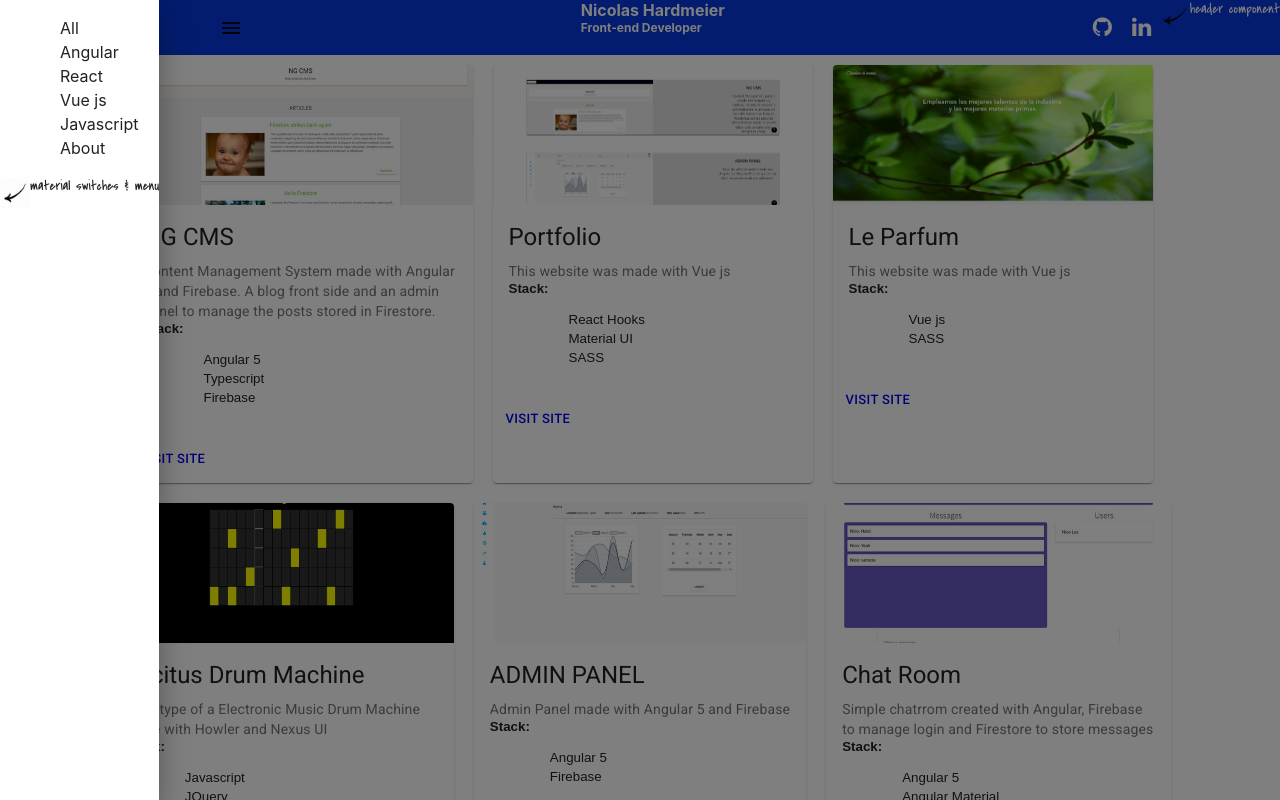
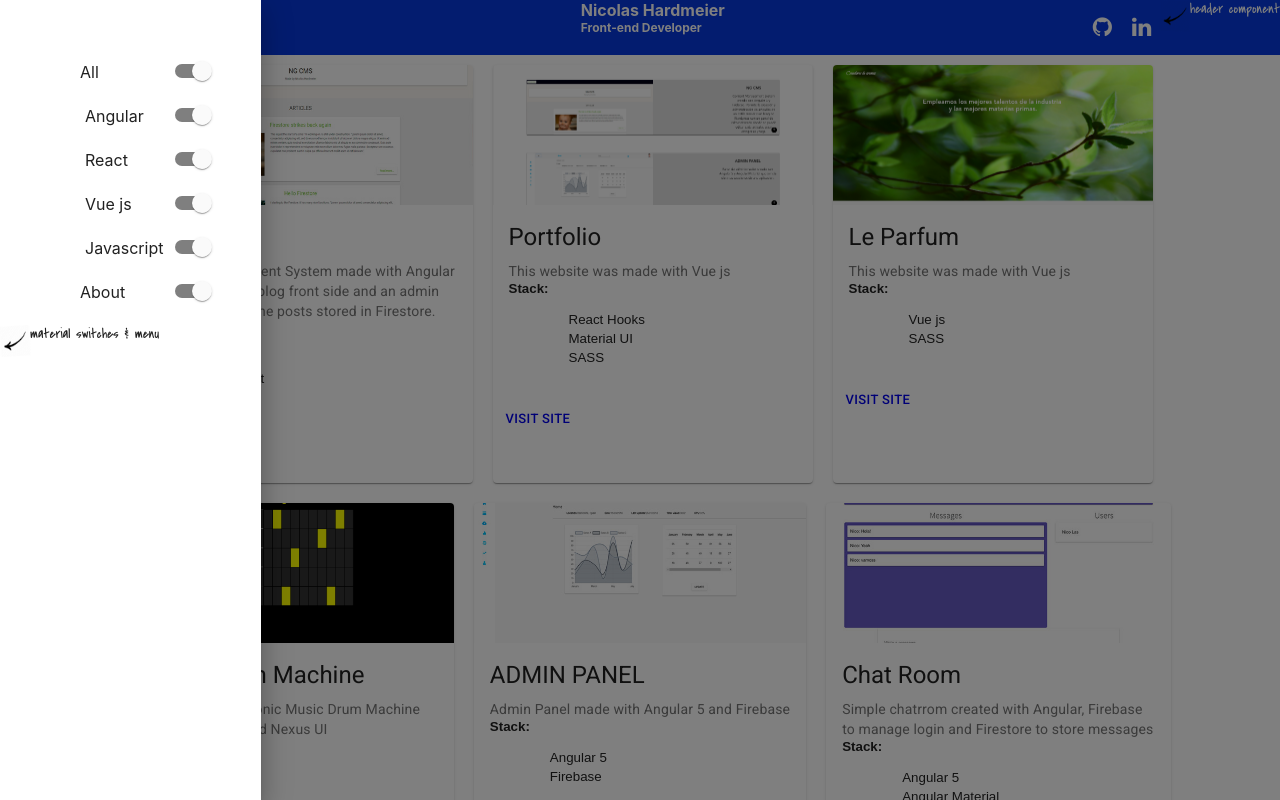
Before and after one commit to rodacode/reactPortfolio, a React (Create React App) app: page / in a window 1280 px wide. Both pictures are taken after a click on the button "menu". Shown: the top 800 px of the page. Built offline with nearby package versions, Linux system fonts and the light colour scheme; some icons are missing.

Commit message:
added switches

```diff
--- a/src/components/sidenav/Sidenav.js
+++ b/src/components/sidenav/Sidenav.js
@@ -1,23 +1,35 @@
 import React from 'react';
+import Switch from '@material-ui/core/Switch';
+
 import './sidenav.scss';
 
 const Sidenav = (props) => {
     return (
-        <div>
+        <div className="sidenav">
             <ul>
                 <li>
                     <div className="menu-item-container">
-                        <span className="menu-item">
+                        <span className="sidenav__item">
                             All
-                                        </span>
+                                        </span>      <Switch
+                            defaultChecked
+                            value="checkedF"
+                            color="default"
+                            inputProps={{ 'aria-label': 'checkbox with default color' }}
+                        />
                     </div>
                 </li>
                 <li>
                     <div className="menu-item-container">
-
                         <span className="menu-item">
                             <i className="devicon-angularjs-plain"></i>Angular
                                         </span>
+                        <Switch
+                            defaultChecked
+                            value="checkedF"
+                            color="default"
+                            inputProps={{ 'aria-label': 'checkbox with default color' }}
+                        />
                     </div>
                 </li>
                 <li>
@@ -25,6 +37,12 @@ const Sidenav = (props) => {
                         <span className="menu-item">
                             <i className="devicon-react-plain"></i>React
                                         </span>
+                        <Switch
+                            defaultChecked
+                            value="checkedF"
+                            color="default"
+                            inputProps={{ 'aria-label': 'checkbox with default color' }}
+                        />
                     </div>
                 </li>
                 <li>
@@ -32,6 +50,12 @@ const Sidenav = (props) => {
                         <span className="menu-item">
                             <i className="devicon-vuejs-plain"></i>Vue js
                                         </span>
+                        <Switch
+                            defaultChecked
+                            value="checkedF"
+                            color="default"
+                            inputProps={{ 'aria-label': 'checkbox with default color' }}
+                        />
                     </div>
                 </li>
                 <li>
@@ -39,6 +63,12 @@ const Sidenav = (props) => {
                         <span className="menu-item">
                             <i className="devicon-javascript-plain"></i>Javascript
                                         </span>
+                        <Switch
+                            defaultChecked
+                            value="checkedF"
+                            color="default"
+                            inputProps={{ 'aria-label': 'checkbox with default color' }}
+                        />
                     </div>
                 </li>
                 <li>
@@ -46,6 +76,12 @@ const Sidenav = (props) => {
                         <span className="menu-item">
                             About
                                         </span>
+                        <Switch
+                            defaultChecked
+                            value="checkedF"
+                            color="default"
+                            inputProps={{ 'aria-label': 'checkbox with default color' }}
+                        />
                     </div>
                 </li>
             </ul>
--- a/src/components/sidenav/sidenav.scss
+++ b/src/components/sidenav/sidenav.scss
@@ -0,0 +1,17 @@
+.sidenav{
+    margin: 40px auto;
+    li{
+        margin: 20px;
+        .menu-item-container{
+            .menu-item{
+                i{
+                padding-right: 5px;
+                }
+            }
+        }
+    }
+    .MuiSwitch-root{
+        float: right;
+        margin-top: -10px;
+    }
+}
```
